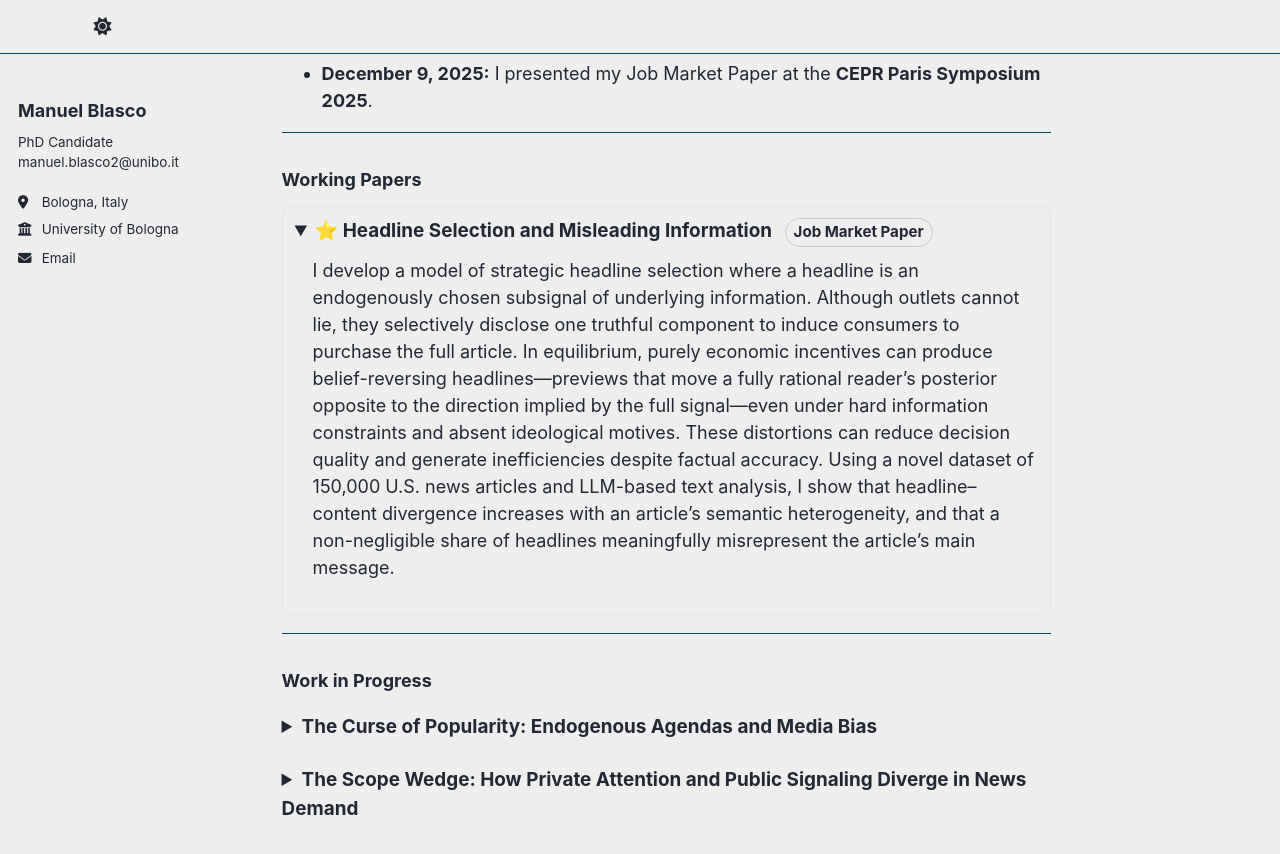
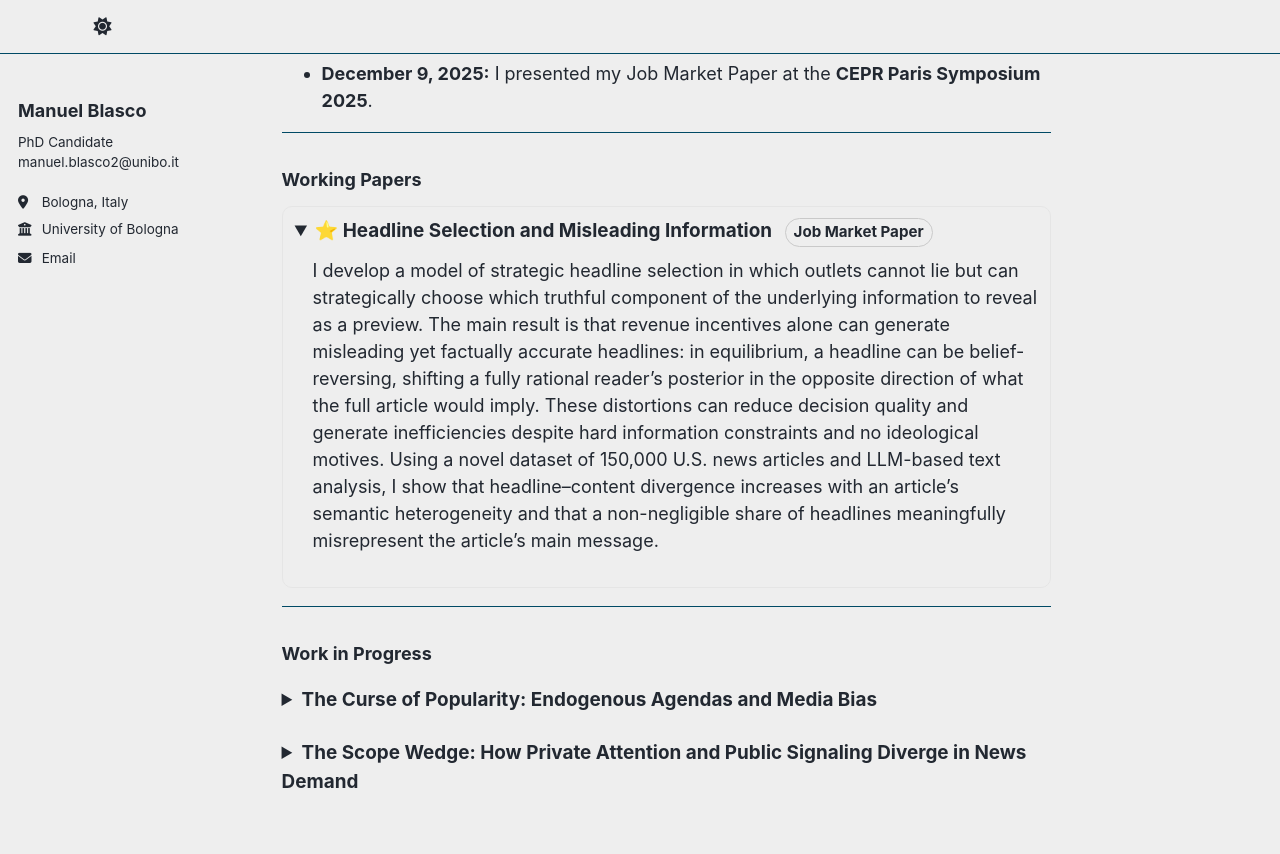
Before and after one commit to ManuelBlasco/manuelblasco.github.io, a Jekyll site: the page built from _pages/about.md, in a window 1280 px wide and 900 px high, scrolled down 838 px. Shown: the top 854 px of the window. Built offline with Jekyll 4.4.1, drawn with Linux system fonts in a browser that asks for light colours; a script that is not in the unit is left out.

Commit message:
Update about.md

```diff
--- a/_pages/about.md
+++ b/_pages/about.md
@@ -41,7 +41,7 @@ I am a microeconomist working on Media and Information Economics and Political E
   </summary>
   <div style="margin-top:10px; margin-left:18px;">
     <p>
-      I develop a model of strategic headline selection where a headline is an endogenously chosen subsignal of underlying information. Although outlets cannot lie, they selectively disclose one truthful component to induce consumers to purchase the full article. In equilibrium, purely economic incentives can produce belief-reversing headlines—previews that move a fully rational reader’s posterior opposite to the direction implied by the full signal—even under hard information constraints and absent ideological motives. These distortions can reduce decision quality and generate inefficiencies despite factual accuracy. Using a novel dataset of 150,000 U.S. news articles and LLM-based text analysis, I show that headline–content divergence increases with an article’s semantic heterogeneity, and that a non-negligible share of headlines meaningfully misrepresent the article’s main message.
+      I develop a model of strategic headline selection in which outlets cannot lie but can strategically choose which truthful component of the underlying information to reveal as a preview. The main result is that revenue incentives alone can generate misleading yet factually accurate headlines: in equilibrium, a headline can be belief-reversing, shifting a fully rational reader’s posterior in the opposite direction of what the full article would imply. These distortions can reduce decision quality and generate inefficiencies despite hard information constraints and no ideological motives. Using a novel dataset of 150,000 U.S. news articles and LLM-based text analysis, I show that headline–content divergence increases with an article’s semantic heterogeneity and that a non-negligible share of headlines meaningfully misrepresent the article’s main message.
     </p>
   </div>
 </details>
```
